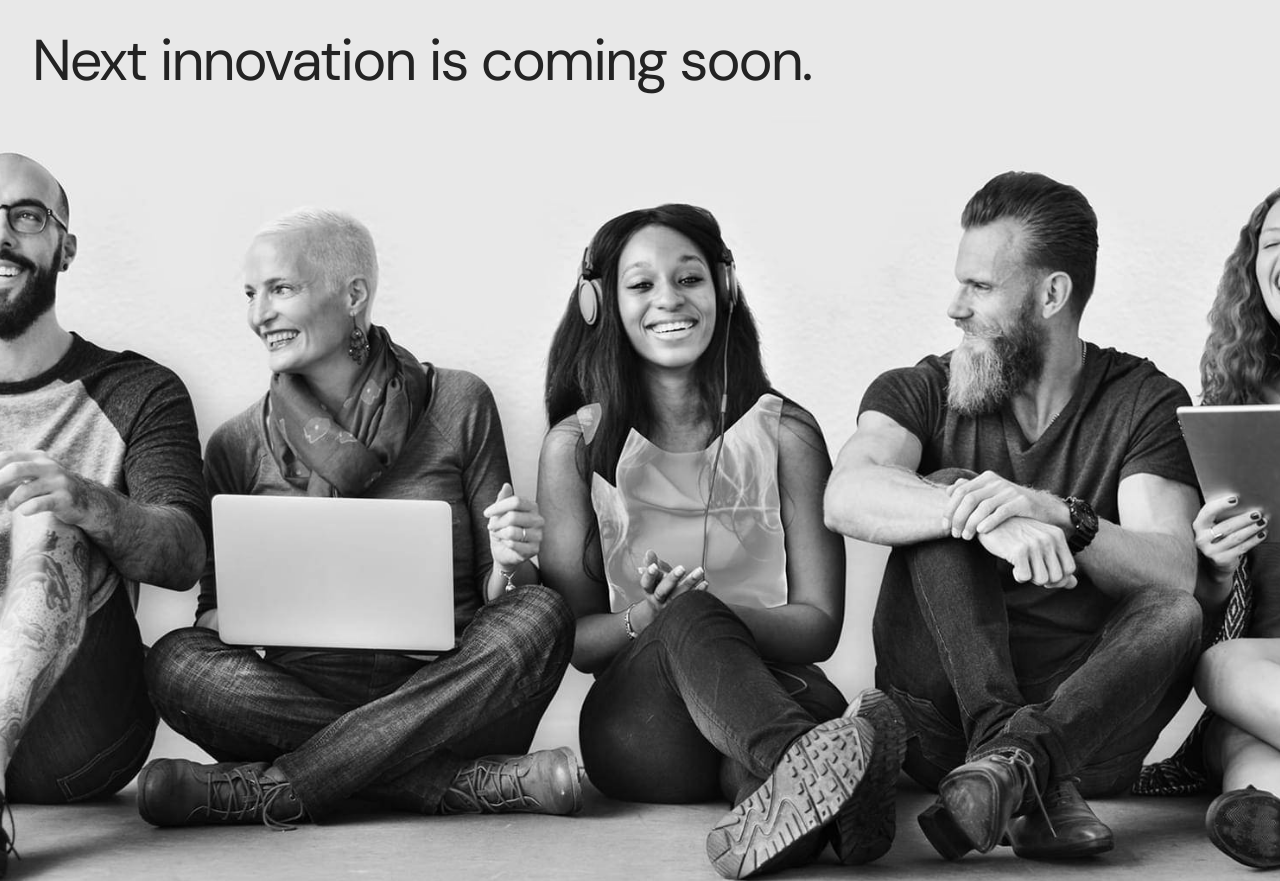
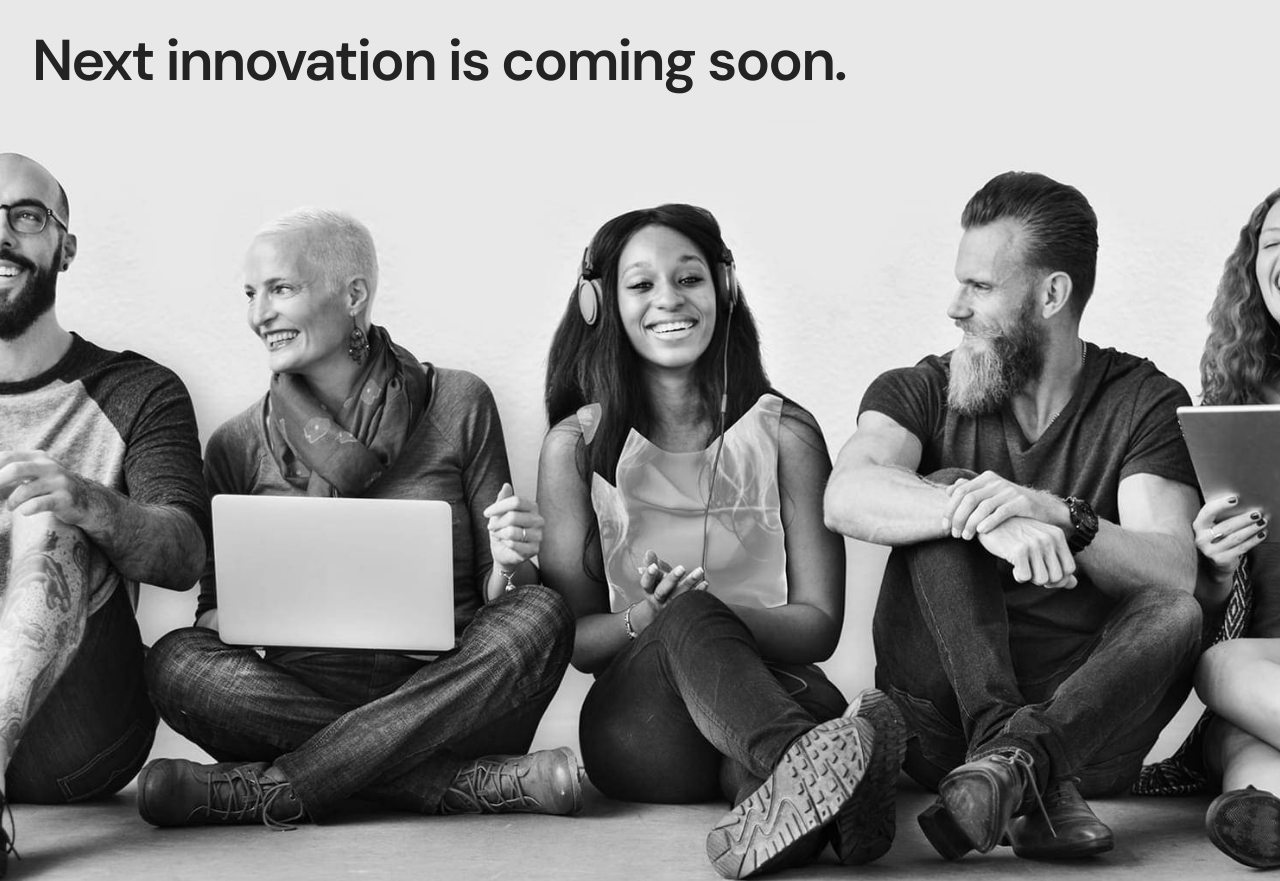
Before and after one commit to macoladik/phygital, a plain HTML site: page index.html in a window 1280 px wide. Shown: the top 881 px of the page. Drawn offline with Linux system fonts and the light colour scheme.

Commit message:
Update mbr-additional.css

```diff
--- a/assets/mobirise/css/mbr-additional.css
+++ b/assets/mobirise/css/mbr-additional.css
@@ -4,7 +4,7 @@ body {
 .display-1 {
   font-family: 'DM Sans', sans-serif;
   font-size: 3.6rem;
-  font-weigt: 600;
+  font-weight: 600;
   letter-spacing:-2px;
 }
 .display-1 > .mbr-iconfont {
```
